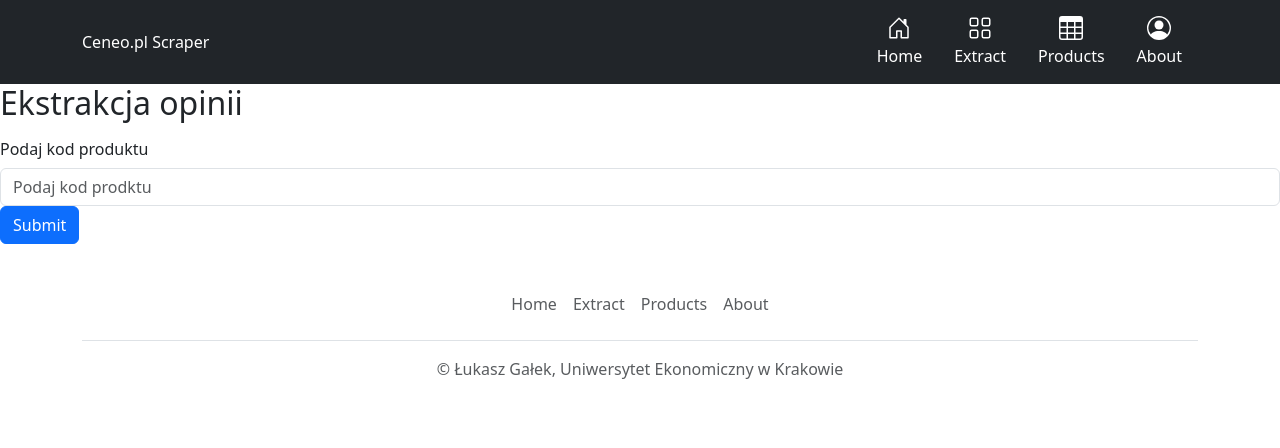
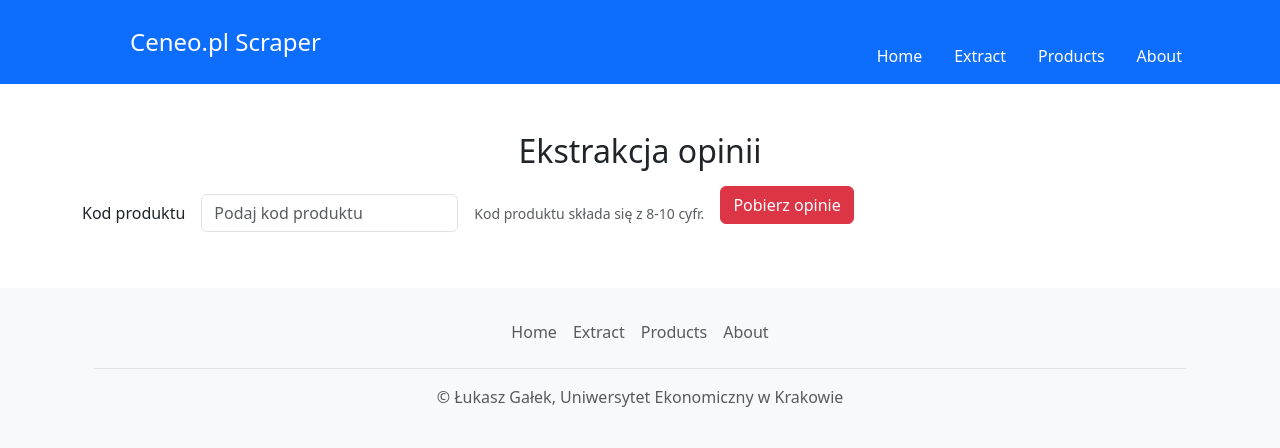
Before and after one commit to Stuudentoo/CeneoWebScraperLG, a Flask app: page /extract in a window 1280 px wide. Shown: the top 448 px of the page. Run offline with Flask 3, Linux system fonts and the light colour scheme; some libraries are stand-ins or nearby versions.

Commit message:
"2024-05-20 LG"
"2024-05-20 LG"

```diff
--- a/app/templates/base.html
+++ b/app/templates/base.html
@@ -9,38 +9,19 @@
     <title>Ceneo Scraper</title>
 </head>
 <body>
-    <!-- SVG -->
+
     <svg xmlns="http://www.w3.org/2000/svg" style="display: none;">
-        <symbol id="bootstrap" viewBox="0 0 118 94">
-          <title>Bootstrap</title>
-          <path fill-rule="evenodd" clip-rule="evenodd" d="M24.509 0c-6.733 0-11.715 5.893-11.492 12.284.214 6.14-.064 14.092-2.066 20.577C8.943 39.365 5.547 43.485 0 44.014v5.972c5.547.529 8.943 4.649 10.951 11.153 2.002 6.485 2.28 14.437 2.066 20.577C12.794 88.106 17.776 94 24.51 94H93.5c6.733 0 11.714-5.893 11.491-12.284-.214-6.14.064-14.092 2.066-20.577 2.009-6.504 5.396-10.624 10.943-11.153v-5.972c-5.547-.529-8.934-4.649-10.943-11.153-2.002-6.484-2.28-14.437-2.066-20.577C105.214 5.894 100.233 0 93.5 0H24.508zM80 57.863C80 66.663 73.436 72 62.543 72H44a2 2 0 01-2-2V24a2 2 0 012-2h18.437c9.083 0 15.044 4.92 15.044 12.474 0 5.302-4.01 10.049-9.119 10.88v.277C75.317 46.394 80 51.21 80 57.863zM60.521 28.34H49.948v14.934h8.905c6.884 0 10.68-2.772 10.68-7.727 0-4.643-3.264-7.207-9.012-7.207zM49.948 49.2v16.458H60.91c7.167 0 10.964-2.876 10.964-8.281 0-5.406-3.903-8.178-11.425-8.178H49.948z"></path>
-        </symbol>
-        <symbol id="home" viewBox="0 0 16 16">
-          <path d="M8.354 1.146a.5.5 0 0 0-.708 0l-6 6A.5.5 0 0 0 1.5 7.5v7a.5.5 0 0 0 .5.5h4.5a.5.5 0 0 0 .5-.5v-4h2v4a.5.5 0 0 0 .5.5H14a.5.5 0 0 0 .5-.5v-7a.5.5 0 0 0-.146-.354L13 5.793V2.5a.5.5 0 0 0-.5-.5h-1a.5.5 0 0 0-.5.5v1.293L8.354 1.146zM2.5 14V7.707l5.5-5.5 5.5 5.5V14H10v-4a.5.5 0 0 0-.5-.5h-3a.5.5 0 0 0-.5.5v4H2.5z"/>
-        </symbol>
-        <symbol id="speedometer2" viewBox="0 0 16 16">
-          <path d="M8 4a.5.5 0 0 1 .5.5V6a.5.5 0 0 1-1 0V4.5A.5.5 0 0 1 8 4zM3.732 5.732a.5.5 0 0 1 .707 0l.915.914a.5.5 0 1 1-.708.708l-.914-.915a.5.5 0 0 1 0-.707zM2 10a.5.5 0 0 1 .5-.5h1.586a.5.5 0 0 1 0 1H2.5A.5.5 0 0 1 2 10zm9.5 0a.5.5 0 0 1 .5-.5h1.5a.5.5 0 0 1 0 1H12a.5.5 0 0 1-.5-.5zm.754-4.246a.389.389 0 0 0-.527-.02L7.547 9.31a.91.91 0 1 0 1.302 1.258l3.434-4.297a.389.389 0 0 0-.029-.518z"/>
-          <path fill-rule="evenodd" d="M0 10a8 8 0 1 1 15.547 2.661c-.442 1.253-1.845 1.602-2.932 1.25C11.309 13.488 9.475 13 8 13c-1.474 0-3.31.488-4.615.911-1.087.352-2.49.003-2.932-1.25A7.988 7.988 0 0 1 0 10zm8-7a7 7 0 0 0-6.603 9.329c.203.575.923.876 1.68.63C4.397 12.533 6.358 12 8 12s3.604.532 4.923.96c.757.245 1.477-.056 1.68-.631A7 7 0 0 0 8 3z"/>
-        </symbol>
-        <symbol id="table" viewBox="0 0 16 16">
-          <path d="M0 2a2 2 0 0 1 2-2h12a2 2 0 0 1 2 2v12a2 2 0 0 1-2 2H2a2 2 0 0 1-2-2V2zm15 2h-4v3h4V4zm0 4h-4v3h4V8zm0 4h-4v3h3a1 1 0 0 0 1-1v-2zm-5 3v-3H6v3h4zm-5 0v-3H1v2a1 1 0 0 0 1 1h3zm-4-4h4V8H1v3zm0-4h4V4H1v3zm5-3v3h4V4H6zm4 4H6v3h4V8z"/>
-        </symbol>
-        <symbol id="people-circle" viewBox="0 0 16 16">
-          <path d="M11 6a3 3 0 1 1-6 0 3 3 0 0 1 6 0z"/>
-          <path fill-rule="evenodd" d="M0 8a8 8 0 1 1 16 0A8 8 0 0 1 0 8zm8-7a7 7 0 0 0-5.468 11.37C3.242 11.226 4.805 10 8 10s4.757 1.225 5.468 2.37A7 7 0 0 0 8 1z"/>
-        </symbol>
-        <symbol id="grid" viewBox="0 0 16 16">
-          <path d="M1 2.5A1.5 1.5 0 0 1 2.5 1h3A1.5 1.5 0 0 1 7 2.5v3A1.5 1.5 0 0 1 5.5 7h-3A1.5 1.5 0 0 1 1 5.5v-3zM2.5 2a.5.5 0 0 0-.5.5v3a.5.5 0 0 0 .5.5h3a.5.5 0 0 0 .5-.5v-3a.5.5 0 0 0-.5-.5h-3zm6.5.5A1.5 1.5 0 0 1 10.5 1h3A1.5 1.5 0 0 1 15 2.5v3A1.5 1.5 0 0 1 13.5 7h-3A1.5 1.5 0 0 1 9 5.5v-3zm1.5-.5a.5.5 0 0 0-.5.5v3a.5.5 0 0 0 .5.5h3a.5.5 0 0 0 .5-.5v-3a.5.5 0 0 0-.5-.5h-3zM1 10.5A1.5 1.5 0 0 1 2.5 9h3A1.5 1.5 0 0 1 7 10.5v3A1.5 1.5 0 0 1 5.5 15h-3A1.5 1.5 0 0 1 1 13.5v-3zm1.5-.5a.5.5 0 0 0-.5.5v3a.5.5 0 0 0 .5.5h3a.5.5 0 0 0 .5-.5v-3a.5.5 0 0 0-.5-.5h-3zm6.5.5A1.5 1.5 0 0 1 10.5 9h3a1.5 1.5 0 0 1 1.5 1.5v3a1.5 1.5 0 0 1-1.5 1.5h-3A1.5 1.5 0 0 1 9 13.5v-3zm1.5-.5a.5.5 0 0 0-.5.5v3a.5.5 0 0 0 .5.5h3a.5.5 0 0 0 .5-.5v-3a.5.5 0 0 0-.5-.5h-3z"/>
-        </symbol>
+
     </svg>
 
-    <!-- Header -->
+
     <header>
-        <div class="px-3 py-2 bg-dark text-white">
+        <div class="px-3 py-2 bg-primary text-white">
           <div class="container">
             <div class="d-flex flex-wrap align-items-center justify-content-center justify-content-lg-start">
               <a href="/" class="d-flex align-items-center my-2 my-lg-0 me-lg-auto text-white text-decoration-none">
-                Ceneo.pl Scraper
+                <svg class="bi me-2" width="40" height="32" role="img" aria-label="Bootstrap"><use xlink:href="#bootstrap"/></svg>
+                <span class="fs-4">Ceneo.pl Scraper</span>
               </a>
 
               <ul class="nav col-12 col-lg-auto my-2 justify-content-center my-md-0 text-small">
@@ -74,17 +55,15 @@
         </div>
       </header>
 
-    <!-- Section -->
-    <section>
+
+    <section class="container my-5">
         {% block content %}
-            <p>To jest plik bazowy</p>
+            <p class="lead text-center">To jest plik bazowy</p>
         {% endblock %}
     </section>
 
-    <!-- Footer -->
-    <footer>
-        <div class="container">
-            <footer class="py-3 my-4">
+    <footer class="bg-light text-center text-lg-start">
+        <div class="container p-4">
             <ul class="nav justify-content-center border-bottom pb-3 mb-3">
                 <li class="nav-item"><a href="{{ url_for('index')}}" class="nav-link px-2 text-muted">Home</a></li>
                 <li class="nav-item"><a href="{{ url_for('extract')}}" class="nav-link px-2 text-muted">Extract</a></li>
@@ -92,7 +71,6 @@
                 <li class="nav-item"><a href="{{ url_for('about')}}" class="nav-link px-2 text-muted">About</a></li>
             </ul>
             <p class="text-center text-muted">&copy; Łukasz Gałek, Uniwersytet Ekonomiczny w Krakowie</p>
-            </footer>
         </div>
     </footer>
 </body>
--- a/app/templates/extract.html
+++ b/app/templates/extract.html
@@ -1,13 +1,29 @@
-{%  extends 'base.html' %}
+{% extends 'base.html' %}
+{% block content %}
+    <h2 class="text-center mt-3 mb-3">Ekstrakcja opinii</h2>
 
-{% block content %}
-    <h2>Ekstrakcja opinii</h2>
+    {% if error is defined %}
+    <div class="alert alert-danger alert-dismissible fade show" role="alert">
+        <strong> <i class=""bi bi-exclamation-diamond-fill></i> Uwaga!</strong> {{ error }}
+        <button type="button" class="btn-close" data-bs-dismiss="alert" aria-label="Close"></button>
+      </div>
+    {% endif %}
     <form action="" method="post">
-        <div class="col-auto">
-          <label for="product_id" class="col-form-label">Podaj kod produktu</label>
-          <input type="text" class="form-control" name="product_id" id="product_id" aria-describedby="idHelpInline" placeholder="Podaj kod prodktu">
-          <button type="submit" class="btn btn-primary">Submit</button>
+        <div class="row g-3 align-items-center">
+            <div class="col-auto">
+                <label for="product_id" class="col-form-label">Kod produktu</label>
+            </div>
+            <div class="col-auto">
+                <input type="text" name="product_id" class="form-control" aria-describedby="idHelpInline" placeholder="Podaj kod produktu">
+            </div>
+            <div class="col-auto">
+                <span id="passwordHelpInline" class="form-text">
+                    Kod produktu składa się z 8-10 cyfr.
+                </span>
+            </div>
+            <div class="col-auto">
+                <button type="submit" class="btn btn-danger mb-3">Pobierz opinie</button>
+            </div>
         </div>
-
-      </form>
+    </form>
 {% endblock %}
```
Also changed, not shown: app/utils.py (+32 -0 lines). Lines whose indentation alone changed are shown as unchanged.
